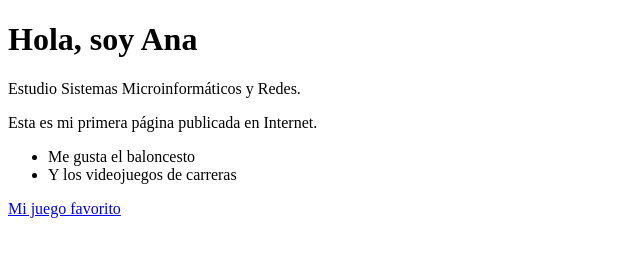
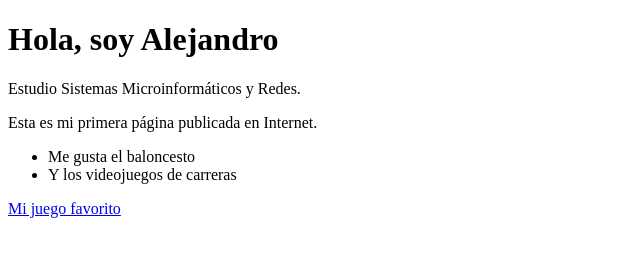
Before and after one commit to alejandropalomaresaleg/mi-primera-web, a plain HTML site: page index.html in a window 1280 px wide. Shown: the whole page, without its empty margins (0-640 px from the left). Drawn offline with Linux system fonts and the light colour scheme.

Commit message:
Update index.html

```diff
--- a/index.html
+++ b/index.html
@@ -6,7 +6,7 @@
   <title>La página de Ana</title>
 </head>
 <body>
-  <h1>Hola, soy Ana</h1>
+  <h1>Hola, soy Alejandro</h1>
   <p>Estudio Sistemas Microinformáticos y Redes.</p>
   <p>Esta es mi primera página publicada en Internet.</p>
   <ul>
```
